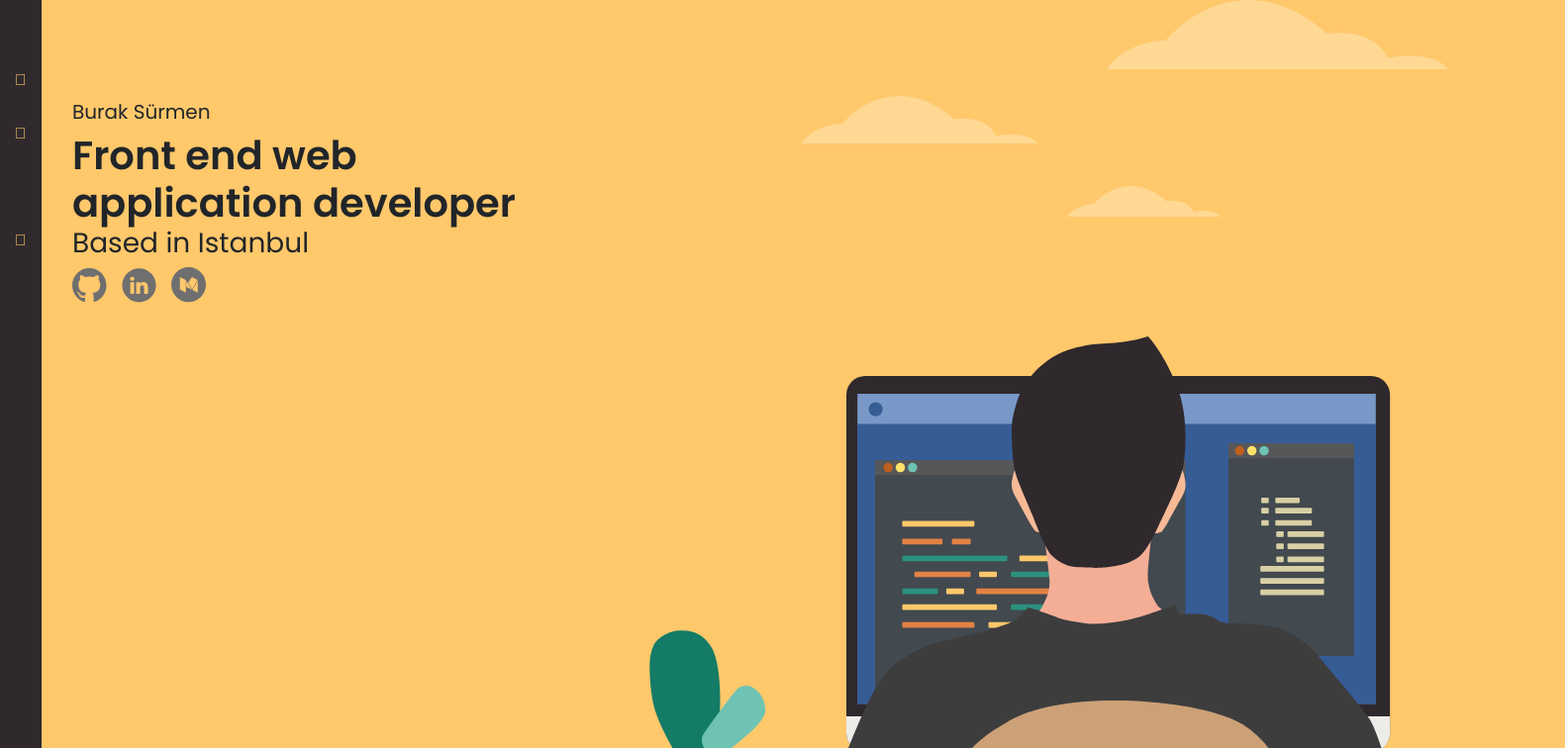
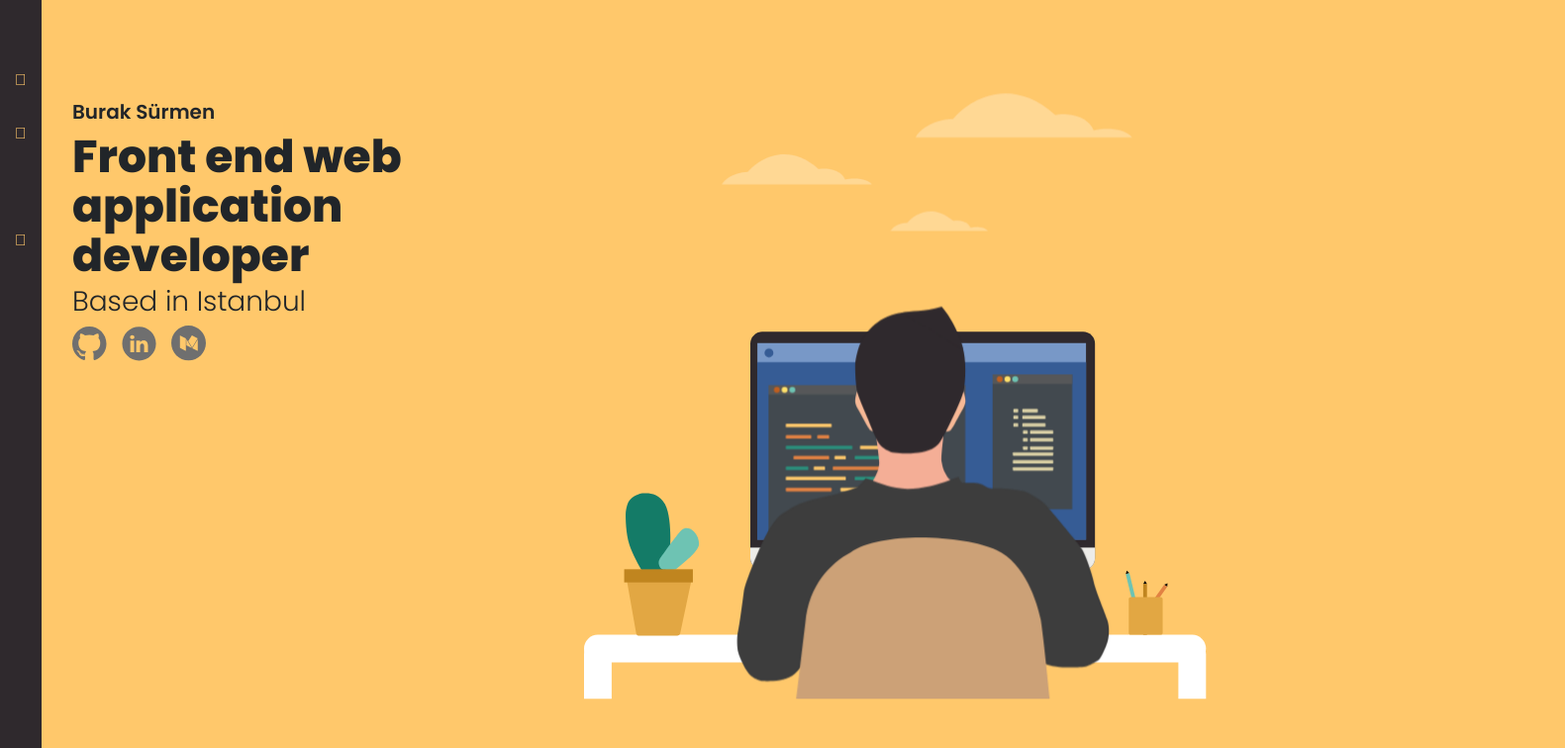
Before and after one commit to duzluk/bsurmen, a React (Create React App) app: page / in a window 1280 px wide. Shown: the top 756 px of the page at 99% size, 1581 px wide, since content can reach past the window. Built offline with nearby package versions, Linux system fonts and the light colour scheme; some icons are missing.

Commit message:
Cleaned code - home page

```diff
--- a/src/components/Home/homePageWorking.jsx
+++ b/src/components/Home/homePageAnimate.jsx
@@ -5,7 +5,8 @@ const colors = {
   green: "#E28243",
   orange: "#2B907D"
 };
-class Working extends React.Component {
+
+export default class HomePageAmimate extends React.Component {
   constructor(props) {
     super(props);
     this.state = {
@@ -14,8 +15,9 @@ class Working extends React.Component {
       orange: colors.orange
     };
 
+    // Change screen code colors randomly in home page animation.
     this.interval = setInterval(() => {
-      let randomColor =
+      let randomColor1 =
         colors[
           Object.keys(colors)[
             Math.floor(Math.random() * Object.keys(colors).length)
@@ -34,7 +36,7 @@ class Working extends React.Component {
           ]
         ];
       this.setState(() => ({
-        yellow: randomColor,
+        yellow: randomColor1,
         green: randomColor2,
         orange: randomColor3
       }));
@@ -44,11 +46,12 @@ class Working extends React.Component {
   componentWillUnmount() {
     clearInterval(this.interval);
   }
+
   render() {
     return (
       <svg
-        width="991"
-        height="964"
+        width="103%"
+        height="100%"
         viewBox="0 0 991 964"
         fill="none"
         xmlns="http://www.w3.org/2000/svg"
@@ -630,5 +633,3 @@ class Working extends React.Component {
     );
   }
 }
-
-export default Working;
--- /dev/null
+++ b/src/components/Home/homeTextContent.jsx
@@ -0,0 +1,20 @@
+import React from "react";
+import { urlSocialMedia, pathSocialIcon } from "../../data";
+
+const HomeTextContent = () => {
+  return (
+    <div className="home">
+      <h5>Burak Sürmen</h5>
+      <h1>Front end web application developer</h1>
+      <h3>Based in Istanbul</h3>
+
+      {urlSocialMedia.map((e, i) => (
+        <a href={urlSocialMedia[i]}>
+          <img src={pathSocialIcon[i]} />
+        </a>
+      ))}
+    </div>
+  );
+};
+
+export default HomeTextContent;
--- a/src/components/Home/index.jsx
+++ b/src/components/Home/index.jsx
@@ -1,85 +1,24 @@
 import React from "react";
-import Working from "./homePageWorking";
+import { Container, Row, Col } from "react-bootstrap";
+import HomePageAnimate from "./homePageAnimate";
 import NavBar from "../common/navBar";
-import { Container, Row, Col } from "react-bootstrap";
+import HomeTextContent from "./homeTextContent";
 import "./style.css";
 
-class Home extends React.Component {
-  constructor(props) {
-    super(props);
-    this.state = {
-      x: 0,
-      y: 0
-    };
-  }
-
-  _onMouseMove = e => {
-    const width = this.refs.titleContainer.clientWidth;
-    const height = this.refs.titleContainer.clientHeight;
-    const Ox = (e.nativeEvent.offsetX / width) * 100;
-    const Oy = (e.nativeEvent.offsetX / height) * 100;
-    // console.log(Math.floor(Ox), Math.floor(Oy));
-    this.setState({
-      x: Ox,
-      y: Oy
-    });
-  };
-
-  render() {
-    const { text } = this.props;
-    const { x, y } = this.state;
-    const maskStyle = {
-      "--maskX": x,
-      "--maskY": y
-    };
-
-    const urlSocialMedia = [
-      "https://github.com/bsurmen",
-      "https://www.linkedin.com/in/bsurmen/",
-      "https://medium.com/@bsurmen"
-    ];
-
-    const pathSocialIcon = [
-      "/assets/Github.svg",
-      "/assets/LinkedIN.svg",
-      "/assets/Medium.svg"
-    ];
-
+const Home = () => {
   return (
-      // <div
-      //   className="titleContainer"
-      //   onMouseMove={this._onMouseMove}
-      //   ref="titleContainer"
-      //   style={maskStyle}
-      // >
     <Container fluid>
-        <Row className="home2">
+      <Row>
         <NavBar />
         <Col xs={12} md={5}>
-            <div className="home" style ={{ marginLeft: "1rem"}}>
-              <h5 style={{ fontWeight: "400" }}>Burak Sürmen</h5>
-              <h1 style={{ fontWeight: "600" }}>
-                Front end web application developer
-              </h1>
-              <h3 style={{ fontWeight: "400", marginTop: "-8px" }}>
-                Based in Istanbul
-              </h3>
-
-              {urlSocialMedia.map((e, i) => (
-                <a href={urlSocialMedia[i]}>
-                  <img src={pathSocialIcon[i]} />
-                </a>
-              ))}
-            </div>
+          <HomeTextContent />
         </Col>
         <Col md={6} xs={12}>
-            <Working />
+          <HomePageAnimate />
         </Col>
       </Row>
     </Container>
-      // </div>
   );
-  }
-}
+};
 
 export default Home;
--- a/src/components/Home/style.css
+++ b/src/components/Home/style.css
@@ -1,32 +1,60 @@
 .home {
-  height: 100% !important;
   padding: 20% 0;
+  margin-left: 1rem;
 }
 
 .home i {
   color: #2f292d;
 }
 
+.home > h5,
+h3 {
+  font-weight: 400;
+}
+
+.home h5 {
+  font-weight: 600;
+}
+
+.home h1 {
+  font-weight: 700;
+  font-size: 2.85em;
+  line-height: 1.1;
+}
+
+.home h3 {
+  margin-top: -0.2rem;
+  font-weight: 300;
+}
+
+/*--- social icons ----*/
+
 .home img {
   width: 35px;
   margin-right: 15px;
 }
 
-#cloud1, #cloud3 {
+/*-------------- home page animation ------------*/
+
+
+/*----- cloud lineer animation ------*/
+
+#cloud1,
+#cloud3 {
   -webkit-animation: slide-in-left 120s linear infinite alternate-reverse both;
-  animation: slide-in-left 120s linear infinite alternate-reverse both
+  animation: slide-in-left 120s linear infinite alternate-reverse both;
 }
 
 @-webkit-keyframes slide-in-left {
   0% {
     -webkit-transform: translateX(-1000px);
     transform: translateX(-1000px);
-    opacity: 0
+    opacity: 0;
   }
   100% {
     -webkit-transform: translateX(0);
     transform: translateX(0);
-    opacity: 1
+    opacity: 1;
   }
 }
 
@@ -34,30 +62,30 @@
   0% {
     -webkit-transform: translateX(-1000px);
     transform: translateX(-1000px);
-    opacity: 0
+    opacity: 0;
   }
   100% {
     -webkit-transform: translateX(0);
     transform: translateX(0);
-    opacity: 1
+    opacity: 1;
   }
 }
 
 #cloud2 {
   -webkit-animation: slide-in-right 120s linear infinite alternate-reverse both;
-  animation: slide-in-right 120s linear infinite alternate-reverse both
+  animation: slide-in-right 120s linear infinite alternate-reverse both;
 }
 
 @-webkit-keyframes slide-in-right {
   0% {
     -webkit-transform: translateX(1000px);
     transform: translateX(1000px);
-    opacity: 0
+    opacity: 0;
   }
   100% {
     -webkit-transform: translateX(0);
     transform: translateX(0);
-    opacity: 1
+    opacity: 1;
   }
 }
 
@@ -65,34 +93,39 @@
   0% {
     -webkit-transform: translateX(1000px);
     transform: translateX(1000px);
-    opacity: 0
+    opacity: 0;
   }
   100% {
     -webkit-transform: translateX(0);
     transform: translateX(0);
-    opacity: 1
+    opacity: 1;
   }
 }
 
+/*----- boy, screen and code slide in blur animation ------*/
+
 #burak {
-  -webkit-animation: slide-in-blurred-top .6s cubic-bezier(.23, 1.000, .32, 1.000) 1s both;
-  animation: slide-in-blurred-top .6s cubic-bezier(.23, 1.000, .32, 1.000) 1s both
+  -webkit-animation: slide-in-blurred-top 0.6s cubic-bezier(0.23, 1, 0.32, 1) 1s
+    both;
+  animation: slide-in-blurred-top 0.6s cubic-bezier(0.23, 1, 0.32, 1) 1s both;
 }
 
-#big_window, #small_window {
-  -webkit-animation: slide-in-blurred-top .6s cubic-bezier(.23, 1.000, .32, 1.000) 3s both;
-  animation: slide-in-blurred-top .6s cubic-bezier(.23, 1.000, .32, 1.000) 3s both
+#big_window,
+#small_window {
+  -webkit-animation: slide-in-blurred-top 0.6s cubic-bezier(0.23, 1, 0.32, 1) 3s
+    both;
+  animation: slide-in-blurred-top 0.6s cubic-bezier(0.23, 1, 0.32, 1) 3s both;
 }
 
 @-webkit-keyframes slide-in-blurred-top {
   0% {
-    -webkit-transform: translateY(-1000px) scaleY(2.5) scaleX(.2);
-    transform: translateY(-1000px) scaleY(2.5) scaleX(.2);
+    -webkit-transform: translateY(-1000px) scaleY(2.5) scaleX(0.2);
+    transform: translateY(-1000px) scaleY(2.5) scaleX(0.2);
     -webkit-transform-origin: 50% 0;
     transform-origin: 50% 0;
     -webkit-filter: blur(40px);
     filter: blur(40px);
-    opacity: 0
+    opacity: 0;
   }
   100% {
     -webkit-transform: translateY(0) scaleY(1) scaleX(1);
@@ -101,19 +134,19 @@
     transform-origin: 50% 50%;
     -webkit-filter: blur(0);
     filter: blur(0);
-    opacity: 1
+    opacity: 1;
   }
 }
 
 @keyframes slide-in-blurred-top {
   0% {
-    -webkit-transform: translateY(-1000px) scaleY(2.5) scaleX(.2);
-    transform: translateY(-1000px) scaleY(2.5) scaleX(.2);
+    -webkit-transform: translateY(-1000px) scaleY(2.5) scaleX(0.2);
+    transform: translateY(-1000px) scaleY(2.5) scaleX(0.2);
     -webkit-transform-origin: 50% 0;
     transform-origin: 50% 0;
     -webkit-filter: blur(40px);
     filter: blur(40px);
-    opacity: 0
+    opacity: 0;
   }
   100% {
     -webkit-transform: translateY(0) scaleY(1) scaleX(1);
@@ -122,25 +155,27 @@
     transform-origin: 50% 50%;
     -webkit-filter: blur(0);
     filter: blur(0);
-    opacity: 1
+    opacity: 1;
   }
 }
 
 #screen {
-  -webkit-animation: slide-in-fwd-center .4s cubic-bezier(.25, .46, .45, .94) 2s both;
-  animation: slide-in-fwd-center .4s cubic-bezier(.25, .46, .45, .94) 2s both
+  -webkit-animation: slide-in-fwd-center 0.4s
+    cubic-bezier(0.25, 0.46, 0.45, 0.94) 2s both;
+  animation: slide-in-fwd-center 0.4s cubic-bezier(0.25, 0.46, 0.45, 0.94) 2s
+    both;
 }
 
 @-webkit-keyframes slide-in-fwd-center {
   0% {
     -webkit-transform: translateZ(-1400px);
     transform: translateZ(-1400px);
-    opacity: 0
+    opacity: 0;
   }
   100% {
     -webkit-transform: translateZ(0);
     transform: translateZ(0);
-    opacity: 1
+    opacity: 1;
   }
 }
 
@@ -148,11 +183,11 @@
   0% {
     -webkit-transform: translateZ(-1400px);
     transform: translateZ(-1400px);
-    opacity: 0
+    opacity: 0;
   }
   100% {
     -webkit-transform: translateZ(0);
     transform: translateZ(0);
-    opacity: 1
+    opacity: 1;
   }
 }
--- /dev/null
+++ b/src/data.js
@@ -0,0 +1,13 @@
+// home page data
+
+export const urlSocialMedia = [
+  "https://github.com/bsurmen",
+  "https://www.linkedin.com/in/bsurmen/",
+  "https://medium.com/@bsurmen"
+];
+
+export const pathSocialIcon = [
+  "/assets/Github.svg",
+  "/assets/LinkedIN.svg",
+  "/assets/Medium.svg"
+];
```
Also changed, not shown: src/components/Home/home.svg (deleted). Lines whose indentation alone changed are shown as unchanged.
